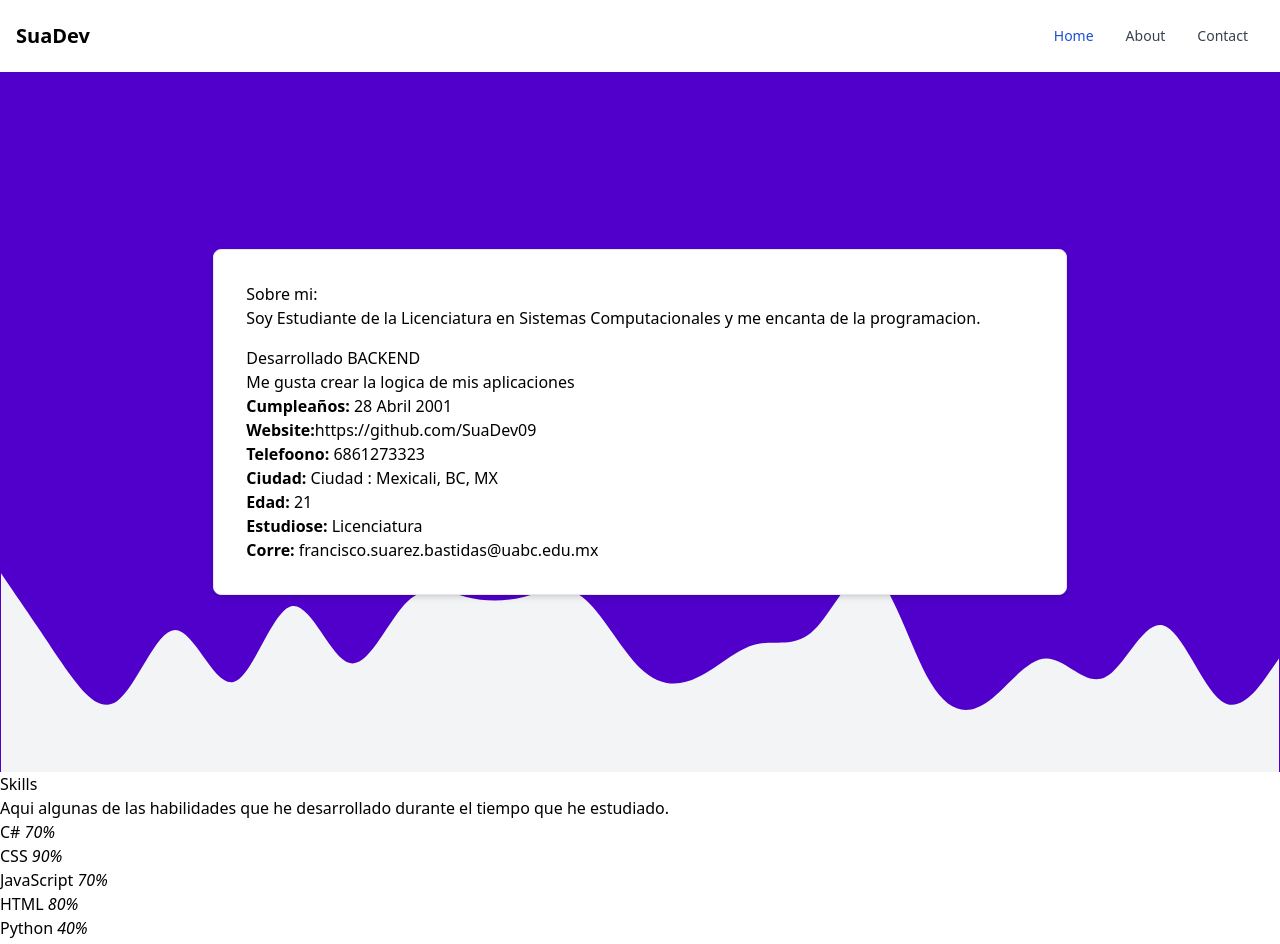
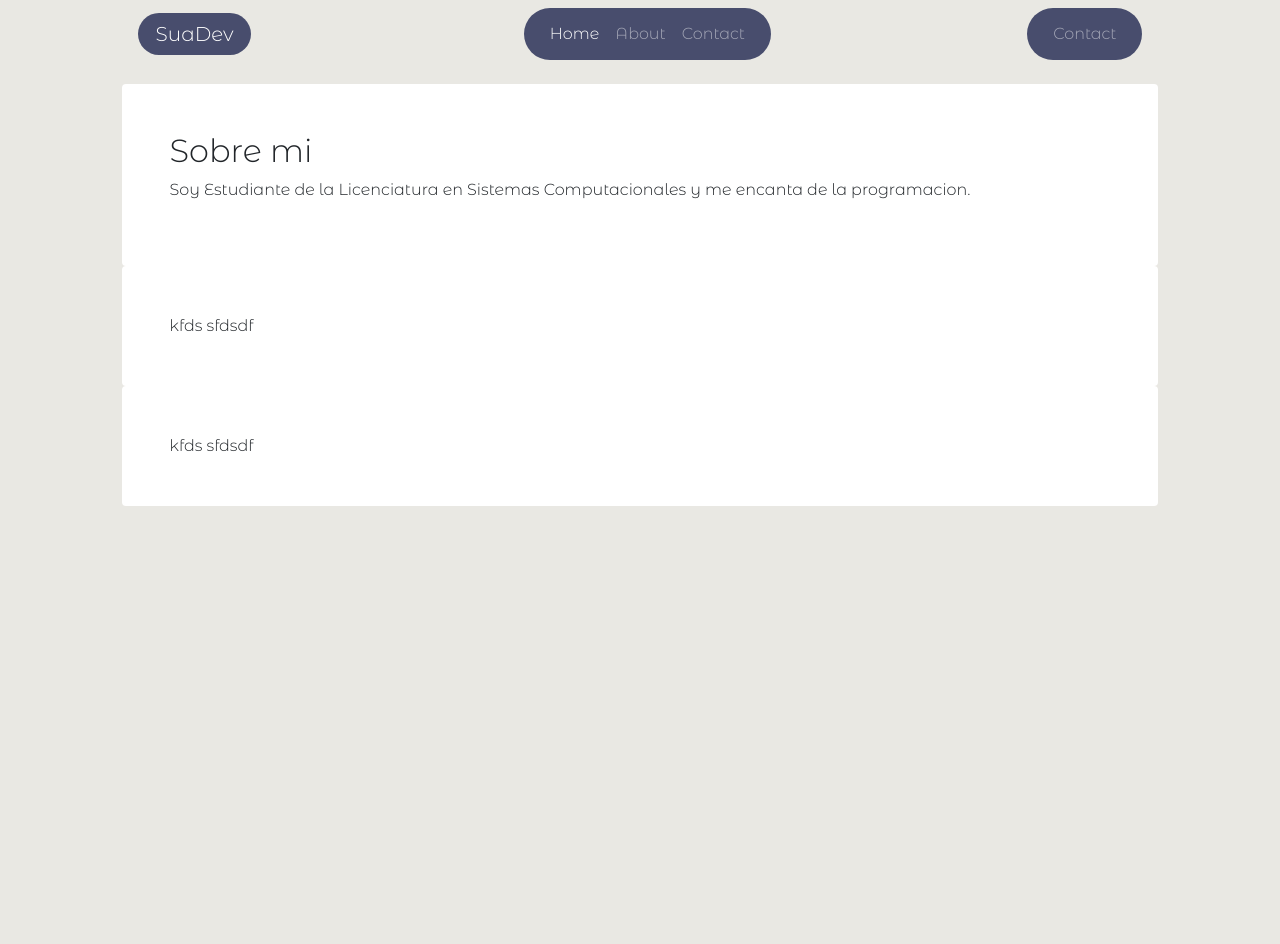
Before and after one commit to SuaDev09/suadev-page, a Vue app: page /about in a window 1280 px wide. Shown: the top 944 px of the page. After the commit the page ends 800 px from the top, so only its background shows below. Built offline with nearby package versions, Linux system fonts and the light colour scheme.

Commit message:
cambios en la navbar

```diff
--- a/index.html
+++ b/index.html
@@ -5,11 +5,22 @@
   <meta charset="UTF-8" />
   <meta name="viewport" content="width=device-width, initial-scale=1.0" />
   <title>SuaDev</title>
+  <link rel="stylesheet" href="https://cdn.jsdelivr.net/npm/bootstrap@4.3.1/dist/css/bootstrap.min.css"
+    integrity="sha384-ggOyR0iXCbMQv3Xipma34MD+dH/1fQ784/j6cY/iJTQUOhcWr7x9JvoRxT2MZw1T" crossorigin="anonymous">
 </head>
 
 <body>
   <div id="app"></div>
   <script type="module" src="src/main.js"></script>
+  <script src="https://code.jquery.com/jquery-3.3.1.slim.min.js"
+    integrity="sha384-q8i/X+965DzO0rT7abK41JStQIAqVgRVzpbzo5smXKp4YfRvH+8abtTE1Pi6jizo"
+    crossorigin="anonymous"></script>
+  <script src="https://cdn.jsdelivr.net/npm/popper.js@1.14.7/dist/umd/popper.min.js"
+    integrity="sha384-UO2eT0CpHqdSJQ6hJty5KVphtPhzWj9WO1clHTMGa3JDZwrnQq4sF86dIHNDz0W1"
+    crossorigin="anonymous"></script>
+  <script src="https://cdn.jsdelivr.net/npm/bootstrap@4.3.1/dist/js/bootstrap.min.js"
+    integrity="sha384-JjSmVgyd0p3pXB1rRibZUAYoIIy6OrQ6VrjIEaFf/nJGzIxFDsf4x0xIM+B07jRM"
+    crossorigin="anonymous"></script>
 </body>
 
 </html>
--- a/package.json
+++ b/package.json
@@ -9,6 +9,10 @@
     "preview": "vite preview"
   },
   "dependencies": {
+    "@fortawesome/fontawesome-svg-core": "^6.2.1",
+    "@fortawesome/free-brands-svg-icons": "^6.2.1",
+    "@fortawesome/free-solid-svg-icons": "^6.2.1",
+    "@fortawesome/vue-fontawesome": "^3.0.2",
     "vue": "^3.2.45",
     "vue-router": "^4.1.6"
   },
@@ -16,7 +20,6 @@
     "@vitejs/plugin-vue": "^4.0.0",
     "autoprefixer": "^10.4.13",
     "postcss": "^8.4.20",
-    "tailwindcss": "^3.2.4",
     "vite": "^4.0.0"
   }
 }
--- /dev/null
+++ b/src/assets/variables.css
@@ -0,0 +1,13 @@
+@import url('https://fonts.googleapis.com/css2?family=Montserrat+Alternates:wght@300&display=swap');
+
+:root {
+    /* --bg-color: #EDEBD7; */
+    --bg-color: #e9e8e3;
+    --primary-color: rgb(72, 77, 109);
+    --secondary-color: #D1C4E4;
+    --font-family: 'Montserrat Alternates', sans-serif;
+    --sm-font: 12px;
+    --md-font: 16px;
+    --lg-font: 24px;
+    --xl-font: 32px;
+}
--- a/src/components/NavBarCustom.vue
+++ b/src/components/NavBarCustom.vue
@@ -1,63 +1,107 @@
 <template>
-  <nav class="bg-white border-gray-200 px-2 sm:px-4 py-2.5 dark:bg-gray-900">
-    <div class="container flex flex-wrap items-center justify-between mx-auto">
-      <a href="/" class="flex items-center">
-        <span
-          class="self-center text-xl font-semibold whitespace-nowrap dark:text-white"
-          >SuaDev</span
+  <nav class="navbar navbar-expand-lg navbar-dark sticky-top">
+    <a class="navbar-brand justify-content-start" href="#">SuaDev</a>
+    <button
+      class="navbar-toggler"
+      type="button"
+      data-toggle="collapse"
+      data-target="#navbarCollapse"
+      aria-controls="navbarCollapse"
+      aria-expanded="false"
+      aria-label="Toggle navigation"
     >
-      </a>
-      <button
-        data-collapse-toggle="navbar-default"
-        type="button"
-        class="inline-flex items-center p-2 ml-3 text-sm text-gray-500 rounded-lg md:hidden hover:bg-gray-100 focus:outline-none focus:ring-2 focus:ring-gray-200 dark:text-gray-400 dark:hover:bg-gray-700 dark:focus:ring-gray-600"
-        aria-controls="navbar-default"
-        aria-expanded="false"
-      >
-        <span class="sr-only">Open main menu</span>
-        <svg
-          class="w-6 h-6"
-          aria-hidden="true"
-          fill="currentColor"
-          viewBox="0 0 20 20"
-          xmlns="http://www.w3.org/2000/svg"
-        >
-          <path
-            fill-rule="evenodd"
-            d="M3 5a1 1 0 011-1h12a1 1 0 110 2H4a1 1 0 01-1-1zM3 10a1 1 0 011-1h12a1 1 0 110 2H4a1 1 0 01-1-1zM3 15a1 1 0 011-1h12a1 1 0 110 2H4a1 1 0 01-1-1z"
-            clip-rule="evenodd"
-          ></path>
-        </svg>
+      <span class="navbar-toggler-icon"></span>
     </button>
-      <div class="hidden w-full md:block md:w-auto" id="navbar-default">
-        <ul
-          class="flex flex-col p-4 mt-4 border border-gray-100 rounded-lg bg-gray-50 md:flex-row md:space-x-8 md:mt-0 md:text-sm md:font-medium md:border-0 md:bg-white dark:bg-gray-800 md:dark:bg-gray-900 dark:border-gray-700"
-        >
-          <li>
-            <router-link
-              to="/"
-              class="block py-2 pl-3 pr-4 text-white bg-blue-700 rounded md:bg-transparent md:text-blue-700 md:p-0 dark:text-white"
-              aria-current="page"
-              >Home</router-link
+    <div class="collapse navbar-collapse" id="navbarCollapse">
+      <ul class="navbar-nav mx-auto">
+        <li class="nav-item active">
+          <a class="nav-link" href="#"
+            >Home <span class="sr-only">(current)</span></a
           >
         </li>
-          <li>
-            <router-link
-              to="/about"
-              class="block py-2 pl-3 pr-4 text-gray-700 rounded hover:bg-gray-100 md:hover:bg-transparent md:border-0 md:hover:text-blue-700 md:p-0 dark:text-gray-400 md:dark:hover:text-white dark:hover:bg-gray-700 dark:hover:text-white md:dark:hover:bg-transparent"
-              >About</router-link
-            >
+        <li class="nav-item">
+          <a class="nav-link" href="#">About</a>
         </li>
-
-          <li>
-            <router-link
-              to="/"
-              class="block py-2 pl-3 pr-4 text-gray-700 rounded hover:bg-gray-100 md:hover:bg-transparent md:border-0 md:hover:text-blue-700 md:p-0 dark:text-gray-400 md:dark:hover:text-white dark:hover:bg-gray-700 dark:hover:text-white md:dark:hover:bg-transparent"
-              >Contact</router-link
-            >
+        <li class="nav-item">
+          <a class="nav-link" href="#">Contact</a>
+        </li>
+      </ul>
+      <ul class="navbar-nav justify-content-end">
+        <li class="nav-item">
+          <a class="nav-link" href="#">Contact</a>
         </li>
       </ul>
     </div>
-    </div>
   </nav>
+  <!-- https://codepen.io/pensart/pen/xeqgzR -->
 </template>
+
+
+<style scoped>
+@import "../assets/variables.css";
+.navbar .navbar-toggler {
+  z-index: 1000;
+  background-color: var(--primary-color);
+  padding: 6px 6px;
+  border-radius: 100%;
+}
+.navbar {
+  color: var(--primary-color);
+}
+
+.navbar-brand,
+.navbar-nav {
+  background-color: var(--primary-color);
+  padding: 6px 18px;
+  border-radius: 50px;
+}
+
+@media (max-width: 991.98px) {
+  .navbar .navbar-collapse {
+    background: rgba(0, 0, 0, 0.85);
+    opacity: 0;
+    position: fixed;
+    top: 0;
+    left: 0;
+    right: 0;
+    bottom: 0;
+    transition: opacity 0.35s ease;
+    display: flex;
+    flex-direction: column;
+    align-content: center;
+    text-align: center !important;
+    overflow-y: scroll;
+    overflow-x: hidden;
+  }
+  .navbar .navbar-collapse.collapse {
+    display: flex;
+    opacity: 0;
+    pointer-events: none;
+  }
+  .navbar .navbar-collapse.collapsing[style*="height"] {
+    opacity: 1;
+    height: 100vh !important;
+  }
+  .navbar .navbar-collapse.collapsing {
+    opacity: 0;
+    height: 100vh;
+  }
+  .navbar .navbar-collapse.collapse.show {
+    opacity: 1;
+    pointer-events: auto;
+  }
+  .navbar .navbar-collapse .navbar-nav {
+    margin-right: initial !important;
+    margin-top: auto;
+    margin-bottom: auto;
+  }
+}
+
+@media (max-width: 991.98px) {
+  .navbar-nav {
+    margin-left: initial !important;
+  }
+}
+</style>
+
+//https://www.codeply.com/go/GXRF6aA5Du
--- a/src/style.css
+++ b/src/style.css
@@ -1,15 +1,15 @@
-@tailwind base;
-@tailwind components;
-@tailwind utilities;
+@import "./assets/variables.css";
 
 html,
 body {
-  margin: 0;
+  margin: 0 auto;
   padding: 0;
   box-sizing: border-box;
-  width: 100%;
+  width: 90%;
   height: 100vh;
   scroll-behavior: smooth;
+  background-color: var(--bg-color);
+  font-family: var(--font-family);
 }
 
 #app {
--- a/src/views/About.vue
+++ b/src/views/About.vue
@@ -1,175 +1,19 @@
 <template>
-  <section id="about" class="about flex justify-center content-center">
-    <div
-      class="w-2/3 p-4 m-auto content-center bg-white border rounded-lg shadow-md sm:p-6 md:p-8"
-    >
+  <div class="py-3">
+    <div class="container-fluid bg-white rounded p-5">
       <div class="section-title">
-        <h2>Sobre mi:</h2>
+        <h2>Sobre mi</h2>
         <p>
           Soy Estudiante de la Licenciatura en Sistemas Computacionales y me
           encanta de la programacion.
         </p>
       </div>
-      <div class="row">
-        <!-- <div class="col-lg-4">
-          <img src="assets/img/about.jpg" class="img-fluid" alt="" />
-        </div> -->
-        <div class="col-lg-8 pt-4 pt-lg-0 content">
-          <h3>Desarrollado BACKEND</h3>
-          <p class="fst-italic">Me gusta crear la logica de mis aplicaciones</p>
-          <div class="row">
-            <div class="col-lg-6">
-              <ul>
-                <li>
-                  <i class="bi bi-rounded-right"></i>
-                  <strong>Cumpleaños:</strong> 28 Abril 2001
-                </li>
-                <li>
-                  <i class="bi bi-rounded-right"></i>
-                  <strong>Website:</strong>https://github.com/SuaDev09
-                </li>
-                <li>
-                  <i class="bi bi-rounded-right"></i>
-                  <strong>Telefoono:</strong> 6861273323
-                </li>
-                <li>
-                  <i class="bi bi-rounded-right"></i>
-                  <strong>Ciudad:</strong> Ciudad : Mexicali, BC, MX
-                </li>
-              </ul>
-            </div>
-            <div class="col-lg-6">
-              <ul>
-                <li>
-                  <i class="bi bi-rounded-right"></i> <strong>Edad:</strong> 21
-                </li>
-                <li>
-                  <i class="bi bi-rounded-right"></i>
-                  <strong>Estudiose:</strong> Licenciatura
-                </li>
-                <li>
-                  <i class="bi bi-rounded-right"></i> <strong>Corre:</strong>
-                  francisco.suarez.bastidas@uabc.edu.mx
-                </li>
-              </ul>
-            </div>
-          </div>
-        </div>
-      </div>
     </div>
-  </section>
-  <!-- End About Section -->
+    <div class="container-fluid bg-white rounded p-5">kfds sfdsdf</div>
+    <div class="container-fluid bg-white rounded p-5">kfds sfdsdf</div>
+  </div>
 
-  <!-- ======= Skills Section ======= -->
-  <section id="skills" class="skills">
-    <div class="container" data-aos="fade-up">
-      <div class="section-title">
-        <h2>Skills</h2>
-        <p>
-          Aqui algunas de las habilidades que he desarrollado durante el tiempo
-          que he estudiado.
-        </p>
-      </div>
-
-      <div class="row skills-content">
-        <div class="col-lg-6">
-          <div class="progress">
-            <span class="skill">C# <i class="val">70%</i></span>
-            <div class="progress-bar-wrap">
-              <div
-                class="progress-bar"
-                role="progressbar"
-                aria-valuenow="70"
-                aria-valuemin="0"
-                aria-valuemax="100"
-              ></div>
-            </div>
-          </div>
-
-          <div class="progress">
-            <span class="skill">CSS <i class="val">90%</i></span>
-            <div class="progress-bar-wrap">
-              <div
-                class="progress-bar"
-                role="progressbar"
-                aria-valuenow="90"
-                aria-valuemin="0"
-                aria-valuemax="100"
-              ></div>
-            </div>
-          </div>
-
-          <div class="progress">
-            <span class="skill">JavaScript <i class="val">70%</i></span>
-            <div class="progress-bar-wrap">
-              <div
-                class="progress-bar"
-                role="progressbar"
-                aria-valuenow="70"
-                aria-valuemin="0"
-                aria-valuemax="100"
-              ></div>
-            </div>
-          </div>
-        </div>
-
-        <div class="col-lg-6">
-          <div class="progress">
-            <span class="skill">HTML <i class="val">80%</i></span>
-            <div class="progress-bar-wrap">
-              <div
-                class="progress-bar"
-                role="progressbar"
-                aria-valuenow="80"
-                aria-valuemin="0"
-                aria-valuemax="100"
-              ></div>
-            </div>
-          </div>
-
-          <div class="progress">
-            <span class="skill">Python <i class="val">40%</i></span>
-            <div class="progress-bar-wrap">
-              <div
-                class="progress-bar"
-                role="progressbar"
-                aria-valuenow="40"
-                aria-valuemin="0"
-                aria-valuemax="100"
-              ></div>
-            </div>
-          </div>
-
-          <div class="progress">
-            <span class="skill">VueJS <i class="val">60%</i></span>
-            <div class="progress-bar-wrap">
-              <div
-                class="progress-bar"
-                role="progressbar"
-                aria-valuenow="60"
-                aria-valuemin="0"
-                aria-valuemax="100"
-              ></div>
-            </div>
-          </div>
-        </div>
-      </div>
-    </div>
-  </section>
   <!-- End Skills Section -->
 </template>
 
-<script>
-export default {};
-</script>
-
-<style>
-.about {
-  background-color: #5000ca;
-  height: 700px;
-  background-image: url("../assets/waves/waveAbout.svg");
-  background-repeat: repeat-x;
-  background-size: contain;
-  background-position: bottom center;
-}
-</style>
+<style></style>
--- a/src/views/Home.vue
+++ b/src/views/Home.vue
@@ -1,3 +1,3 @@
 <template>
-  <div class="flex justify-center content-center">Pagina en construccion</div>
+  <div class="d-flex justify-content-center">Pagina en construccion</div>
 </template>
--- a/tailwind.config.cjs
+++ /dev/null
@@ -1,8 +0,0 @@
-/** @type {import('tailwindcss').Config} */
-module.exports = {
-  content: ["./index.html", "./src/**/*.{vue,js,ts,jsx,tsx}"],
-  theme: {
-    extend: {},
-  },
-  plugins: [],
-};
```
Also changed, not shown: postcss.config.cjs (+2 -5 lines), src/main.js (+25 -1 lines), 1 other file (tests, documents, lock files or other folders). Lines whose indentation alone changed are shown as unchanged.
